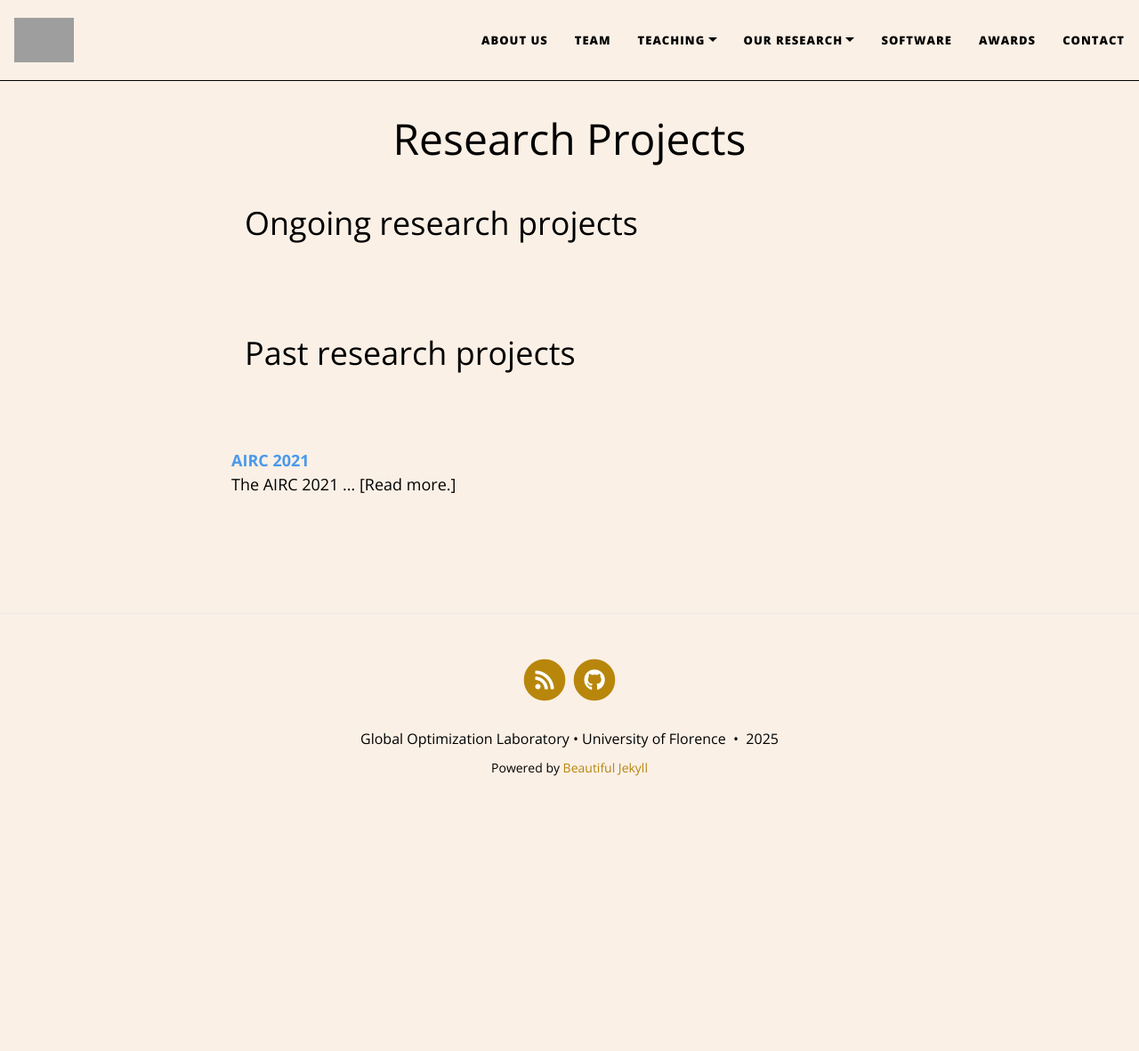
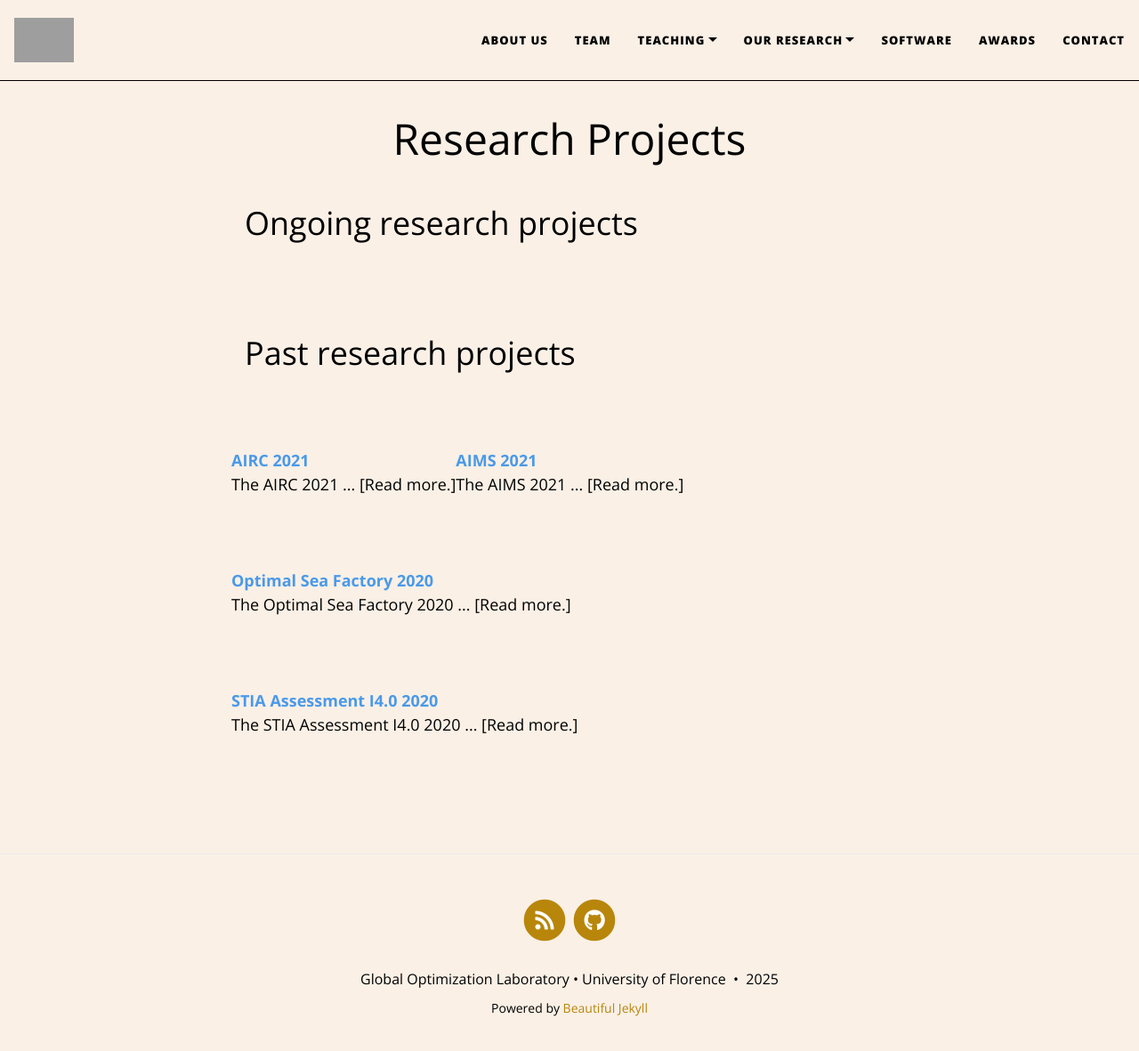
Before and after one commit to GOL-UniFI/GOL-UniFI.github.io, a Jekyll site: the page built from pages/projects.md, in a window 1280 px wide and 1193 px high. Shown: the top 1181 px of the window at 89% size. Built offline with Jekyll 4.4.1, drawn with Linux system fonts in a browser that asks for light colours; nearby versions of some CDN libraries; grey boxes are pictures that could not be loaded.

Commit message:
Update projects.md

```diff
--- a/pages/projects.md
+++ b/pages/projects.md
@@ -40,8 +40,28 @@ communities.
 The AIRC 2021 ...
 <a href="https://www..../">[Read more.]<br><br><br><br></a>
 </div>
+</div>
 
+<div><strong style="color: #4A99E9;">AIMS 2021</strong><br>
+<div style="text-align:left;">
+The AIMS 2021 ...
+<a href="https://www..../">[Read more.]<br><br><br><br></a>
+</div>
+</div>
 
+<div><strong style="color: #4A99E9;">Optimal Sea Factory 2020</strong><br>
+<div style="text-align:left;">
+The Optimal Sea Factory 2020 ...
+<a href="https://www..../">[Read more.]<br><br><br><br></a>
+</div>
+</div>
+
+<div><strong style="color: #4A99E9;">STIA Assessment I4.0 2020</strong><br>
+<div style="text-align:left;">
+The STIA Assessment I4.0 2020 ...
+<a href="https://www..../">[Read more.]<br><br><br><br></a>
+</div>
+</div>
 
 <!--
 <div class="col-lg-6 col-md-12 col-xs-12 col-sm-12">
```
